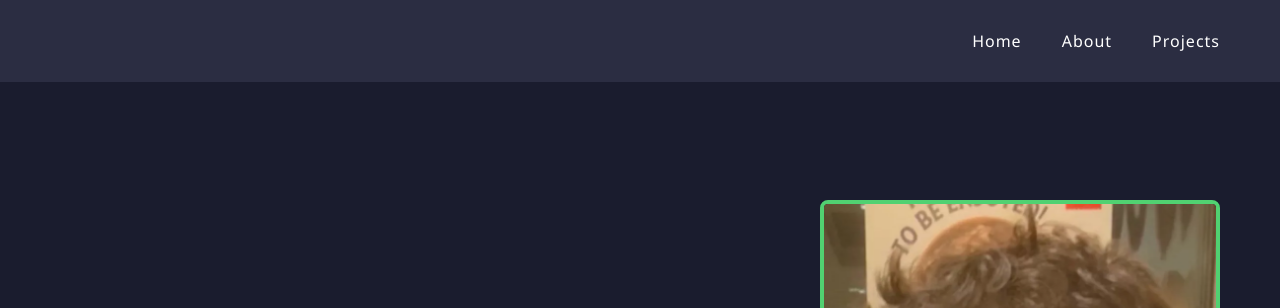
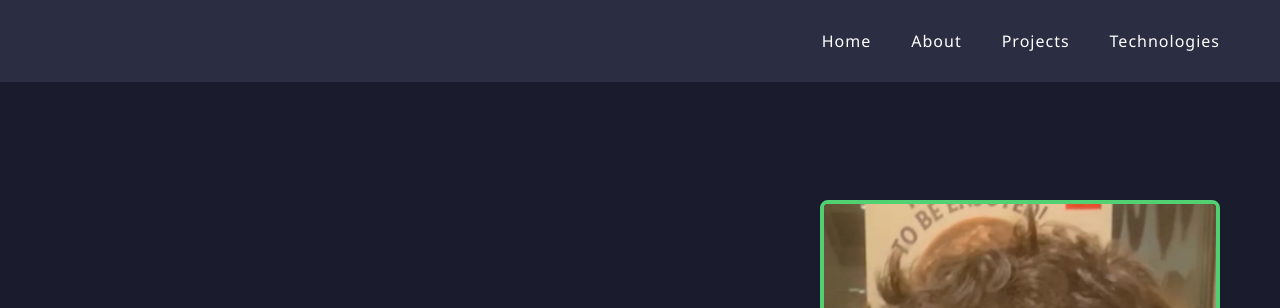
Before and after one commit to Magpie512/Personal-Website, a plain HTML site: page index.html in a window 1280 px wide. Shown: the top 308 px of the page. Drawn offline with Linux system fonts and the light colour scheme.

Commit message:
Add link to Technologies section in navigation

```diff
--- a/index.html
+++ b/index.html
@@ -20,6 +20,7 @@
                 <a href="index.html">Home</a>
                 <a href="#about">About</a>
                 <a href="#projects">Projects</a>
+                <a href="#tools">Technologies</a>
             </div>
         </nav>
     </header>
```
